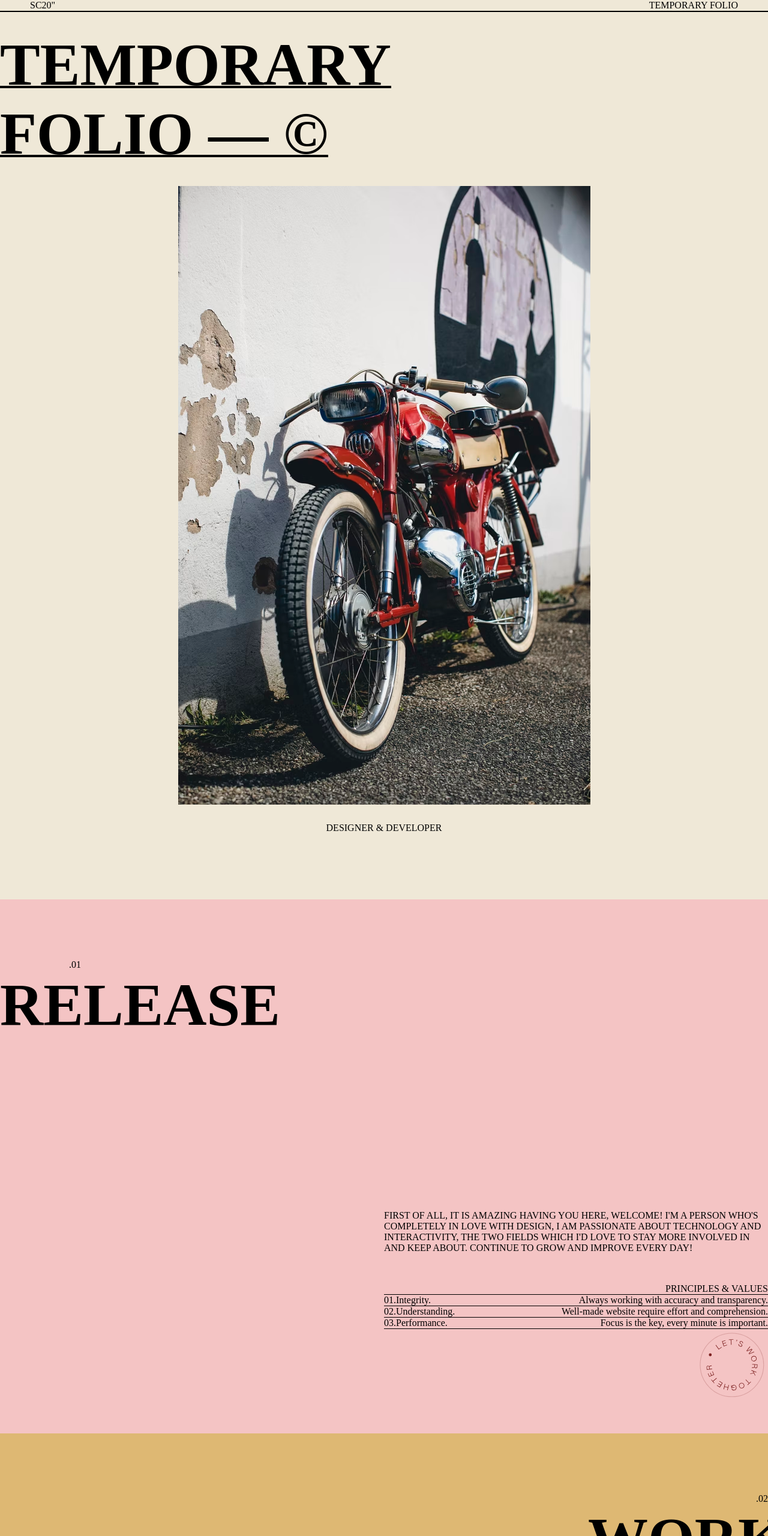
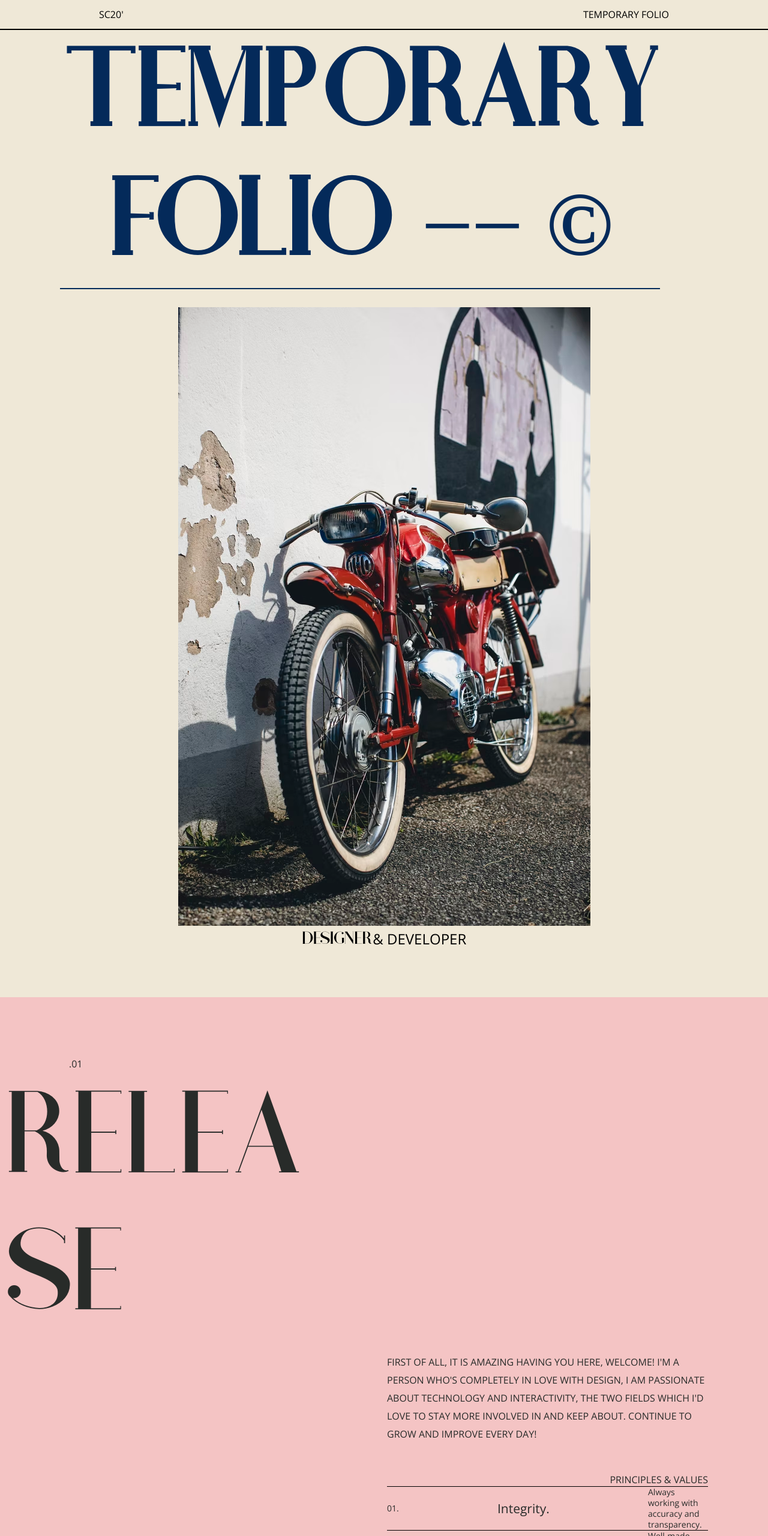
Before and after one commit to Sivagajan/Temporary_Folio, a plain HTML site: page index.html in a window 1280 px wide. Shown: the top 2560 px of the page at 60% size. Drawn offline with Linux system fonts and the light colour scheme.

Commit message:
first commit, styling ausser überschrift

```diff
--- a/assets/css/style.css
+++ b/assets/css/style.css
@@ -15,40 +15,61 @@
 
 header{
     background-color: #efe8d7 ;
+    font-family: Open-sans;
 }
 
 section{
     padding-bottom: 50px;
 }
 .number{
-    padding-top: 100px;
-    padding-left: 115px;
+    padding: 100px 115px 0 115px;
 }
 
-.top1{
+.fixedbar{
     position: fixed;
     right: 0;
     left: 0;
 }
 
-.header1{
+.header{
     display: flex;
     justify-content: space-between;
-    padding: 0px 50px;
+    padding: 0px 165px;
     border-bottom: 2px solid black;
     align-items: center;
+    height: 50px;
 }
+.untermbild{
+    padding-top: 5px;
+    display: flex;
+}
+.designer{
+    font-family: Athene;
+    font-size: 24px;
+}
+.developer{
+    font-family: Open-sans;
+    font-size: 24px;
+}
+.kuerzen{
+    display: flex;
+    justify-content: center;
+    width: 1200px;
+}
+.heading{
+    align-self: center;
+    padding-top: 50px;
+    font-family: Athene;
+    word-break: break-all;
 
-.heading{
-    display:flex;
-    width: 650px;
-    padding-top: 50px;
-    align-self: center;
-    text-decoration: underline 4px;
 }
 
 h1{
-    font-size: 100px;
+    width: 1000px;
+    font-size: 150px;
+    text-align: center;
+    color: #042A5A;
+    border-bottom: solid 2px #042A5A;
 }
 
 .img{
@@ -60,61 +81,100 @@ h1{
 .puf{
     padding: 30px;
 }
-
+/* ------------------------MAIN------------------------ */
 .release{
     background-color: #f4c4c4;
     display: flex;
     flex-direction: column;
     justify-content: space-between;
+    color: #282B29;
+    font-family: Open-sans;
 }
 
-h2{
-    flex-wrap: wrap;
-    font-size: 100px;
-    height: 400px;
-    width: 300px;
+.h2l{
+
+    width: 510px;
+    font-family: athene;
+    font-size: 160px;
+    font-weight: 400;
+    padding-bottom: 15px;
+    word-break:break-all;
+    text-align: left;
+}
+
+.h2r{
+    width: 500px;
+    font-family: athene;
+    font-size: 160px;
+    font-weight: 400;
+    padding-bottom: 15px;
+    word-break:break-all;
+    text-align: right;
+
 }
 
 .rosep{
-    width:50%;
+    width:535px;
     align-self: flex-end;
+    line-height: 30px;
+    margin-right: 100px;
 }
 
 .table{
     padding-top: 50px;
-    width: 50%;
+    width: 535px;
     align-self: flex-end;
+    margin-right: 100px;
+}
+.usize{
+    width: 100px;
+    font-size: 14px;
+    line-height: 18px;
+}
+.msize{
+    font-size: 21px;
+    line-height: 18px;
 }
 
+.osize
+{
+    font-size: 14px;
+    line-height: 18px;
+}
 .firstlineunder{
     display: flex;
     justify-content: flex-end;
     border-bottom: 1px solid black;
+
 }
 .lineunder{
     display:flex;
     justify-content: space-between;
     border-bottom: 1px solid black;
+    align-items: center;
 }
 .svg{
     width: 120px;
     align-self: flex-end;
+    margin-right: 100px;
 }
 
 .works{
     background-color: #DEB873;
+    color: #7D2222;
 }
 .wheading{
     display: flex;
     flex-direction: column;
+    padding-top: 50px;
     align-items: flex-end;
 }
+
 
 .worksp{
     width: 40%;
     padding-left: 100px;
     padding-bottom: 100px;
-    color: #7D2222;
     line-height: 30px;
     font-family: Open-sans;
 }
@@ -125,7 +185,7 @@ h2{
     align-content: center;
     padding: 0 100px;
     font-size: 64px;
-    color: #7D2222;
+
     font-family: Athene;
     padding-bottom: 250px;
 }
@@ -142,20 +202,38 @@ h2{
     flex-direction: column;
     background-color: #D2D2D2;
     color: #388883;
+    font-family: Open-sans;
 }
-h3{
-    font-size: 160px;
-}
+
 .footext{
     display: flex;
-    width: 300px;
+    width: 430px;
     align-self: center;
-    line-height: 30px;
+    line-height: 48px;
+    font-size: 24px;
 }
 
 .possiblities{
+    margin-right: 100px;
     display: flex;
     flex-direction: column;
     align-self: end;
     text-align: right;
+    font-size: 24px;
+    line-height: 48px;
+    padding-top: 100px;
 }
+.possiblities>p:hover{
+    text-decoration: underline;
+
+}
+
+.h2lfoo{
+    width: 620px;
+    font-family: athene;
+    font-size: 160px;
+    font-weight: 400;
+    padding-bottom: 15px;
+    word-break:break-all;
+    text-align: left;
+}
--- a/index.html
+++ b/index.html
@@ -10,19 +10,26 @@
 <body>
 <!--------------------------------------HEADER-------------------------------------->
     <header>
-        <section class="top1">
-            <article class="header1">
-                <p>SC20"</p>
+        <section class="fixedbar">
+            <article class="header">
+                <p>SC20'</p>
                 <p>TEMPORARY FOLIO</p>
             </article>
         </section>
+
         <section>
             <article class="heading">
-                <h1>TEMPORARY FOLIO –– ©</h1>
+                <div class="kuerzen">
+                    <h1>TEMPORARY FOLIO –– ©</h1>
+                </div>
             </article>
             <article class="img">
                 <img src="./assets/img/header.avif" alt="moto">
-                <p class="puf">DESIGNER & DEVELOPER</p>
+                <div class="untermbild">
+                    <p class="designer">DESIGNER</p>
+                    <p class="developer">& DEVELOPER</p>
+                </div>
+
             </article>
         </section>
     </header>
@@ -31,7 +38,7 @@
         <section class="release">
             <article>
                     <p class="number">.01</p>
-                    <h2>RELEASE</h2>
+                    <h2 class="h2l">RELEASE</h2>
             </article>
             <article class="rosep">
                     <p>FIRST OF ALL, IT IS AMAZING HAVING YOU HERE, WELCOME! I'M A PERSON WHO'S COMPLETELY IN LOVE WITH DESIGN, I AM PASSIONATE ABOUT TECHNOLOGY AND INTERACTIVITY, THE TWO FIELDS WHICH I'D LOVE TO STAY MORE INVOLVED IN AND KEEP ABOUT. CONTINUE TO GROW AND IMPROVE EVERY DAY!</p>
@@ -42,32 +49,34 @@
                     <p>PRINCIPLES & VALUES</p>
                 </div>
                 <div class="lineunder">
-                    <p>
-                        01.Integrity.
-                    </p>
-                    <p>Always working with accuracy and transparency.</p>
+                    <p class="osize">01.</p>
+                    <p class="msize">Integrity.</p>
+                    <p class="usize">Always working with accuracy and transparency.</p>
                 </div>
                 <div class="lineunder">
-                    <p>
-                        02.Understanding.
-                    </p>
-                    <p>Well-made website require effort and comprehension.</p>
+                    <p class="osize">02.</p>
+                    <p class="msize">Understanding.</p>
+                    <p class="usize">Well-made website require effort and comprehension.</p>
                 </div>
                 <div class="lineunder">
-                    <p>03.Performance.</p>
-                    <p>Focus is the key, every minute is important.</p>
+                    <p class="osize">03.</p>
+                    <p class="msize">Performance.</p>
+                    <p class="usize">Focus is the key, every minute is important.</p>
                 </div>
             </article>
             <article class="svg">
                 <img src="./assets/img/letswork.svg" alt="svg">
             </article>
         </section>
+<!------------------------------------------------------>
 
         <section class="works">
+
             <article class="wheading">
                 <p class="number">.02</p>
-                <h2>WORKS</h2>
+                <h2 class="h2r">WORKS</h2>
             </article>
+
             <article class="worksp">
                 <p>EVERY WEBSITE IS MEANINGFUL AND REQUIRE A LOT OF EFFORT TO REACH THE GOALS, REAGARDLESS OF WHICH GOALS YOU ARE LOOKING TO MEET, I CAN WORK WITH YOU TO REACH THEM. BELOW YOU CAN SEE SOME OF THE PROJECTS I'VE WORKED IN AND SEE MY SKILLS SET. I HOPE YOU ENJOY THEM:</p>
             </article>
@@ -99,8 +108,8 @@
     <footer>
         <section class="contactsect">
             <article class="contact">
-                <p class="number">03</p>
-                <h3>CONTA </h3><h3> CT</h3>
+                <p class="number">03.</p>
+                <h2 class="h2lfoo">CONTACT</h2>
             </article>
 
             <article class="footext">
```
